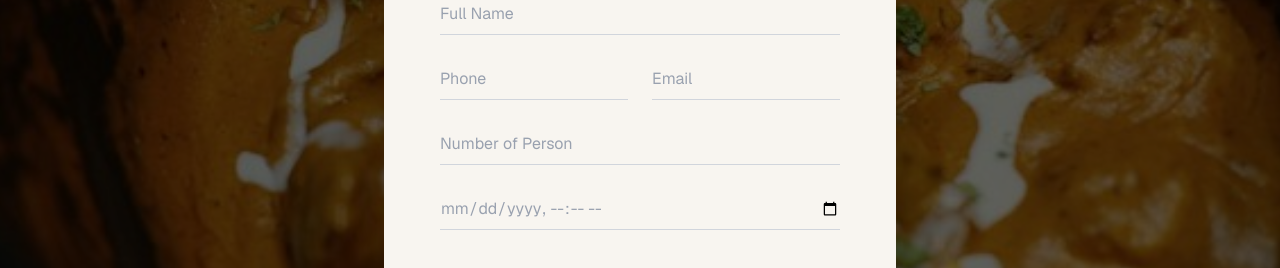
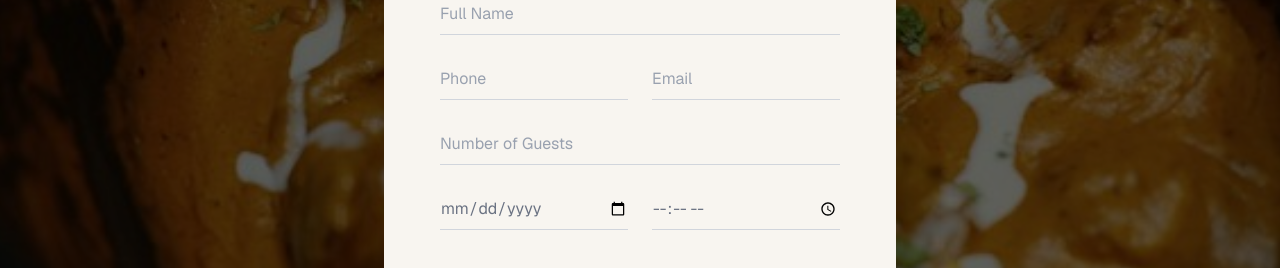
Before and after one commit to ketanaryan/food-qr, a Next.js app: page / in a window 1280 px wide. Shown: the part 3800-4068 px from the top of the page. Built offline with nearby package versions, Linux system fonts and the light colour scheme; a web font is replaced by a local one.

Commit message:
Update reservation toast message and split datetime input

```diff
--- a/src/components/RestaurantLanding/index.tsx
+++ b/src/components/RestaurantLanding/index.tsx
@@ -18,7 +18,7 @@ export default function RestaurantLanding() {
     // Simulate network request
     setTimeout(() => {
       setIsSubmitting(false)
-      toast.success("Reservation Confirmed! The Admin has been notified.", {
+      toast.success("Reservation Confirmed! We look forward to hosting you.", {
         duration: 5000,
         position: 'bottom-center'
       })
@@ -216,10 +216,11 @@ export default function RestaurantLanding() {
               <input required type="email" placeholder="Email" className="w-full bg-transparent border-b border-gray-300 py-2 text-gray-800 placeholder-gray-400 focus:outline-none focus:border-[#A18D6D]" />
             </div>
             <div>
-              <input required type="number" placeholder="Number of Person" min="1" className="w-full bg-transparent border-b border-gray-300 py-2 text-gray-800 placeholder-gray-400 focus:outline-none focus:border-[#A18D6D]" />
+              <input required type="number" placeholder="Number of Guests" min="1" className="w-full bg-transparent border-b border-gray-300 py-2 text-gray-800 placeholder-gray-400 focus:outline-none focus:border-[#A18D6D]" />
             </div>
-            <div>
-              <input required type="datetime-local" className="w-full bg-transparent border-b border-gray-300 py-2 text-gray-400 focus:outline-none focus:border-[#A18D6D]" />
+            <div className="grid grid-cols-2 gap-6">
+              <input required type="date" className="w-full bg-transparent border-b border-gray-300 py-2 text-gray-500 focus:outline-none focus:border-[#A18D6D]" />
+              <input required type="time" className="w-full bg-transparent border-b border-gray-300 py-2 text-gray-500 focus:outline-none focus:border-[#A18D6D]" />
             </div>
             <button
               type="submit"
```
